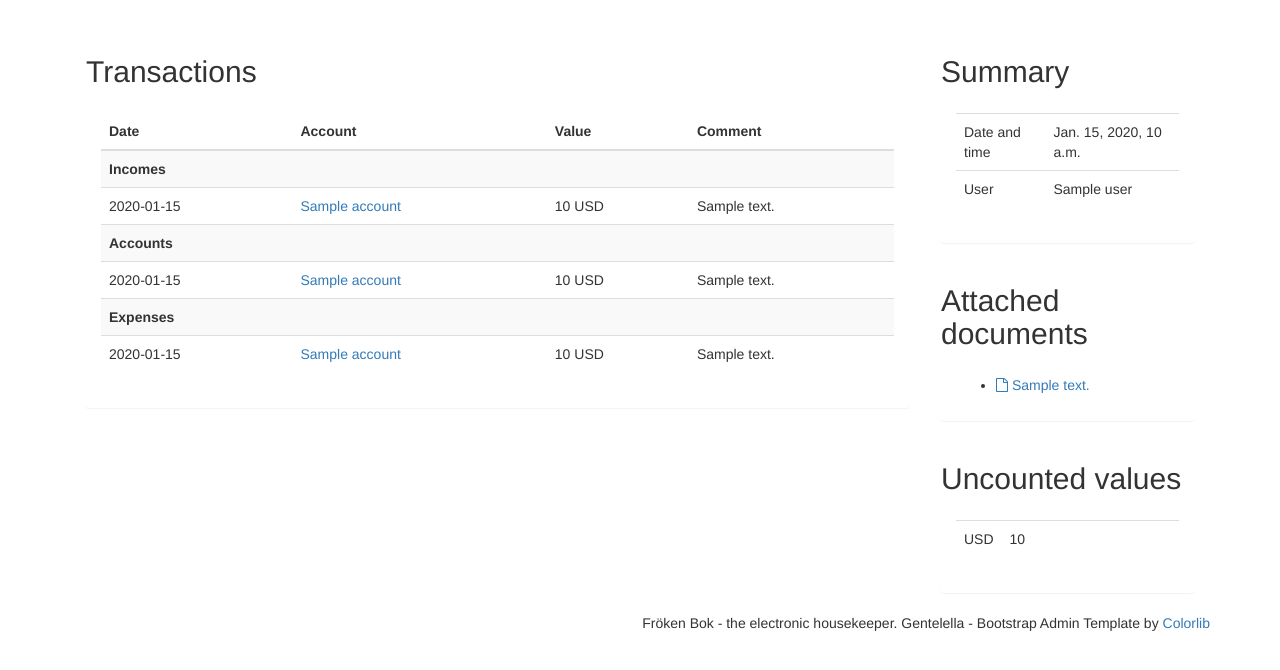
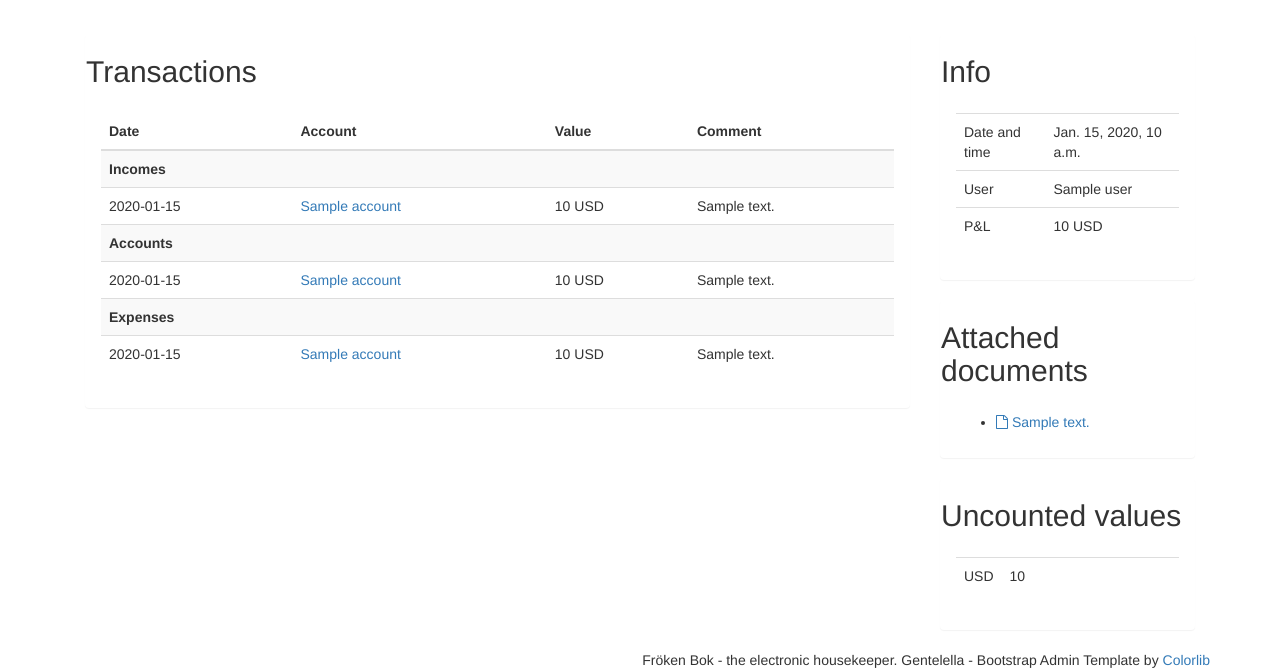
Before and after one commit to frekenbok/frekenbok, a Django app: template accountant/templates/accountant/invoice_detail.html in a window 1280 px wide. Shown: the part 3122-3792 px from the top of the page. Before the commit the page ends 3753 px from the top, so only its background shows below. Run offline with Django 3.2, Linux system fonts and the light colour scheme; the template is opened without the code that fills it: most values are stand-ins (such as "Sample title", 1, 10 or a date in 2020); some libraries are stand-ins or nearby versions.

Commit message:
P&L for invoice info block

```diff
--- a/accountant/templates/accountant/invoice_detail.html
+++ b/accountant/templates/accountant/invoice_detail.html
@@ -56,11 +56,12 @@
 </div>
 <div class="col-md-3 col-sm-3 col-xs-12">
   <section class="panel">
-    <div class="x_title"><h2>{% trans 'Summary' %}</h2><div class="clearfix"></div></div>
+    <div class="x_title"><h2>{% trans 'Info' %}</h2><div class="clearfix"></div></div>
     <div class="panel-body">
       <table class="table">
         <tr><td>{% trans 'Date and time' %}</td><td>{{ invoice.timestamp }}</td></tr>
         <tr><td>{% trans 'User' %}</td><td>{% if invoice.user %}{{ invoice.user }}{% else %}—{% endif %}</td></tr>
+        <tr><td>{% trans 'P&L' %}</td><td>{% if invoice.pnl %}{% for item in invoice.pnl %}{{ item.amount }} {{ item.currency }}{% endfor %}{% else %}—{% endif %}</td></tr>
       </table>
     </div>
   </section>
```
